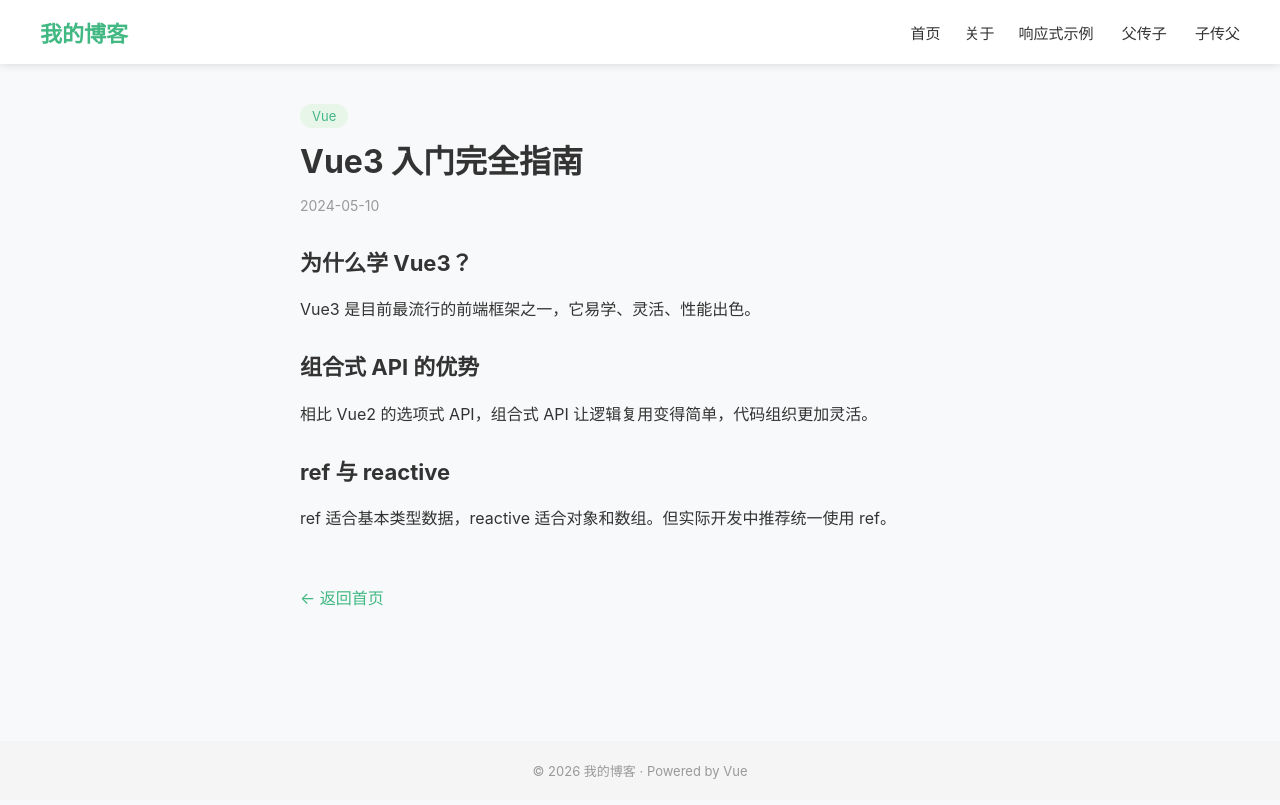
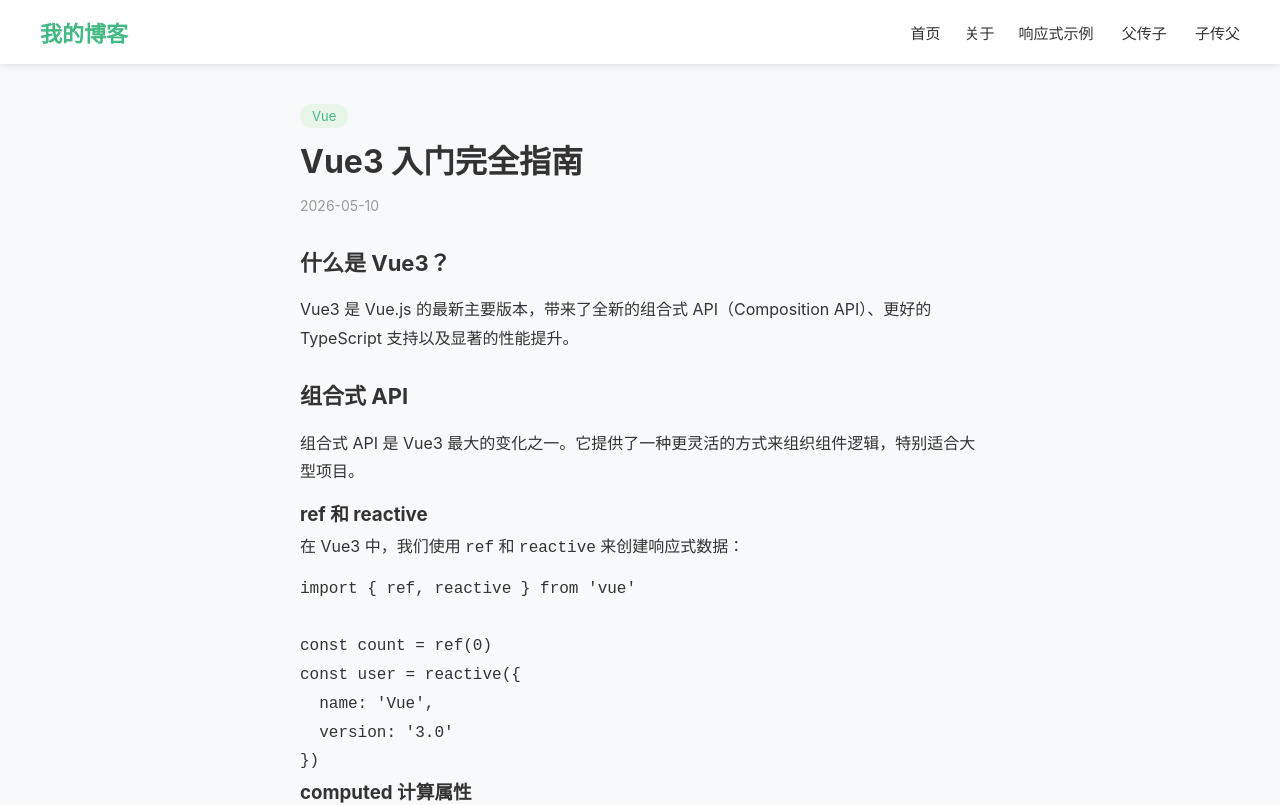
Before and after one commit to zhengleizhen/blog-app, a Vue app: page /post/1 in a window 1280 px wide. Shown: the top 805 px of the page. Built offline with nearby package versions, Linux system fonts and the light colour scheme.

Commit message:
使用 onMounted 加载fetch请求的数据

```diff
--- /dev/null
+++ b/public/posts.json
@@ -0,0 +1,45 @@
+[
+  {
+    "id": 1,
+    "title": "Vue3 入门完全指南",
+    "summary": "从零开始学习 Vue3 组合式 API，涵盖 ref、reactive、computed 等核心概念。",
+    "date": "2026-05-10",
+    "category": "Vue",
+    "cover": "/images/vue.svg",
+    "content": "\n      <h2>什么是 Vue3？</h2>\n      <p>Vue3 是 Vue.js 的最新主要版本，带来了全新的组合式 API（Composition API）、更好的 TypeScript 支持以及显著的性能提升。</p>\n      <h2>组合式 API</h2>\n      <p>组合式 API 是 Vue3 最大的变化之一。它提供了一种更灵活的方式来组织组件逻辑，特别适合大型项目。</p>\n      <h3>ref 和 reactive</h3>\n      <p>在 Vue3 中，我们使用 <code>ref</code> 和 <code>reactive</code> 来创建响应式数据：</p>\n      <pre><code>import { ref, reactive } from 'vue'\n\nconst count = ref(0)\nconst user = reactive({\n  name: 'Vue',\n  version: '3.0'\n})</code></pre>\n      <h3>computed 计算属性</h3>\n      <p>计算属性可以基于响应式依赖自动缓存和更新：</p>\n      <pre><code>const doubleCount = computed(() => count.value * 2)</code></pre>\n      <h2>总结</h2>\n      <p>Vue3 的组合式 API 让代码组织更加灵活，配合 TypeScript 可以提供更好的开发体验。建议从新项目开始尝试 Vue3！</p>\n    "
+  },
+  {
+    "id": 2,
+    "title": "JavaScript 异步编程详解",
+    "summary": "一文搞懂 Promise、async/await、事件循环与微任务队列。",
+    "date": "2026-05-08",
+    "category": "JavaScript",
+    "cover": "/images/js.svg",
+    "content": "\n      <h2>异步编程的意义</h2>\n      <p>JavaScript 是单线程的，但异步编程让我们可以非阻塞地执行任务，比如网络请求、文件读取等。</p>\n      <h2>Promise</h2>\n      <p>Promise 是异步编程的基础，它代表一个异步操作的最终完成或失败：</p>\n      <pre><code>fetch('/api/data')\n  .then(res => res.json())\n  .then(data => console.log(data))\n  .catch(err => console.error(err))</code></pre>\n      <h2>async/await</h2>\n      <p>async/await 是基于 Promise 的语法糖，让异步代码看起来像同步代码：</p>\n      <pre><code>async function getData() {\n  try {\n    const res = await fetch('/api/data')\n    const data = await res.json()\n    console.log(data)\n  } catch (err) {\n    console.error(err)\n  }\n}</code></pre>\n      <h2>事件循环</h2>\n      <p>理解事件循环是掌握异步编程的关键。JavaScript 引擎通过事件循环来处理任务队列和微任务队列。</p>\n      <h2>总结</h2>\n      <p>掌握 Promise、async/await 和事件循环，是成为高级前端开发者的必修课。</p>\n    "
+  },
+  {
+    "id": 3,
+    "title": "CSS Grid 布局实战",
+    "summary": "用 CSS Grid 轻松实现复杂的响应式布局。",
+    "date": "2026-05-05",
+    "category": "CSS",
+    "cover": "/images/css.svg",
+    "content": "\n      <h2>为什么选择 Grid？</h2>\n      <p>CSS Grid 是目前最强大的 CSS 布局方案，它允许我们在二维空间（行和列）上同时控制布局。</p>\n      <h2>基础概念</h2>\n      <p>Grid 布局由容器和子元素组成。容器通过 <code>display: grid</code> 声明为网格容器：</p>\n      <pre><code>.container {\n  display: grid;\n  grid-template-columns: repeat(3, 1fr);\n  grid-template-rows: auto;\n  gap: 20px;\n}</code></pre>\n      <h2>常用属性</h2>\n      <ul>\n    <li><code>grid-template-columns</code>：定义列</li>\n    <li><code>grid-template-rows</code>：定义行</li>\n    <li><code>gap</code>：间距</li>\n    <li><code>grid-column</code>：元素跨列</li>\n    <li><code>grid-area</code>：命名区域</li>\n  </ul>\n      <h2>实战：响应式卡片布局</h2>\n      <p>结合 <code>auto-fill</code> 和 <code>minmax</code> 可以一行代码实现响应式布局：</p>\n      <pre><code>.grid {\n  display: grid;\n  grid-template-columns: repeat(auto-fill, minmax(280px, 1fr));\n  gap: 24px;\n}</code></pre>\n      <h2>总结</h2>\n      <p>CSS Grid 让复杂布局变得简单。掌握它，你将不再需要为布局问题头疼。</p>\n    "
+  },
+  {
+    "id": 4,
+    "title": "TypeScript 高级类型体操",
+    "summary": "深入理解泛型、条件类型、映射类型等高级技巧。",
+    "date": "2026-05-03",
+    "category": "TypeScript",
+    "cover": "/images/vue.svg"
+  },
+  {
+    "id": 5,
+    "title": "Node.js 服务端开发",
+    "summary": "用 Express + MongoDB 搭建 RESTful API 服务。",
+    "date": "2026-05-01",
+    "category": "JavaScript",
+    "cover": "/images/js.svg"
+  }
+]
--- a/src/components/BlogCard.vue
+++ b/src/components/BlogCard.vue
@@ -10,8 +10,8 @@ defineProps({
 </script>
 
 <template>
-  <RouterLink :to="{ name: 'article', params: { id: id } }" class="card-link">
-    <!-- <RouterLink :to="{ name: 'post', params: { id: id } }" class="card-link"> -->
+  <!-- <RouterLink :to="{ name: 'article', params: { id: id } }" class="card-link"> -->
+    <RouterLink :to="{ name: 'post', params: { id: id } }" class="card-link">
   <div class="card">
     <img :src="cover" :alt="title" class="card-cover">
     <div class="card-content">
--- a/src/views/ArticleDetail.vue
+++ b/src/views/ArticleDetail.vue
@@ -1,107 +1,25 @@
 <script setup>
-import { ref, computed } from 'vue'
+import { ref, computed, onMounted } from 'vue'
 import { useRoute } from 'vue-router'
 
 const route = useRoute()
 
 // 文章数据（与首页保持一致，后续改为 API 加载）
-const articlesData = ref([
-  {
-    id: 1,
-    title: 'Vue3 入门完全指南',
-    date: '2026-05-10',
-    category: 'Vue',
-    cover: '/images/vue.svg',
-    content: `
-      <h2>什么是 Vue3？</h2>
-      <p>Vue3 是 Vue.js 的最新主要版本，带来了全新的组合式 API（Composition API）、更好的 TypeScript 支持以及显著的性能提升。</p>
-      <h2>组合式 API</h2>
-      <p>组合式 API 是 Vue3 最大的变化之一。它提供了一种更灵活的方式来组织组件逻辑，特别适合大型项目。</p>
-      <h3>ref 和 reactive</h3>
-      <p>在 Vue3 中，我们使用 <code>ref</code> 和 <code>reactive</code> 来创建响应式数据：</p>
-      <pre><code>import { ref, reactive } from 'vue'
+const articlesData = ref([])
 
-const count = ref(0)
-const user = reactive({
-  name: 'Vue',
-  version: '3.0'
-})</code></pre>
-      <h3>computed 计算属性</h3>
-      <p>计算属性可以基于响应式依赖自动缓存和更新：</p>
-      <pre><code>const doubleCount = computed(() => count.value * 2)</code></pre>
-      <h2>总结</h2>
-      <p>Vue3 的组合式 API 让代码组织更加灵活，配合 TypeScript 可以提供更好的开发体验。建议从新项目开始尝试 Vue3！</p>
-    `
-  },
-  {
-    id: 2,
-    title: 'JavaScript 异步编程详解',
-    date: '2026-05-08',
-    category: 'JavaScript',
-    cover: '/images/js.svg',
-    content: `
-      <h2>异步编程的意义</h2>
-      <p>JavaScript 是单线程的，但异步编程让我们可以非阻塞地执行任务，比如网络请求、文件读取等。</p>
-      <h2>Promise</h2>
-      <p>Promise 是异步编程的基础，它代表一个异步操作的最终完成或失败：</p>
-      <pre><code>fetch('/api/data')
-  .then(res => res.json())
-  .then(data => console.log(data))
-  .catch(err => console.error(err))</code></pre>
-      <h2>async/await</h2>
-      <p>async/await 是基于 Promise 的语法糖，让异步代码看起来像同步代码：</p>
-      <pre><code>async function getData() {
+async function fetchArticles() {
   try {
-    const res = await fetch('/api/data')
+    const res = await fetch('/posts.json')
     const data = await res.json()
-    console.log(data)
+    articlesData.value = data
   } catch (err) {
-    console.error(err)
+    console.error('加载文章失败：', err)
   }
-}</code></pre>
-      <h2>事件循环</h2>
-      <p>理解事件循环是掌握异步编程的关键。JavaScript 引擎通过事件循环来处理任务队列和微任务队列。</p>
-      <h2>总结</h2>
-      <p>掌握 Promise、async/await 和事件循环，是成为高级前端开发者的必修课。</p>
-    `
-  },
-  {
-    id: 3,
-    title: 'CSS Grid 布局实战',
-    date: '2026-05-05',
-    category: 'CSS',
-    cover: '/images/css.svg',
-    content: `
-      <h2>为什么选择 Grid？</h2>
-      <p>CSS Grid 是目前最强大的 CSS 布局方案，它允许我们在二维空间（行和列）上同时控制布局。</p>
-      <h2>基础概念</h2>
-      <p>Grid 布局由容器和子元素组成。容器通过 <code>display: grid</code> 声明为网格容器：</p>
-      <pre><code>.container {
-  display: grid;
-  grid-template-columns: repeat(3, 1fr);
-  grid-template-rows: auto;
-  gap: 20px;
-}</code></pre>
-      <h2>常用属性</h2>
-      <ul>
-    <li><code>grid-template-columns</code>：定义列</li>
-    <li><code>grid-template-rows</code>：定义行</li>
-    <li><code>gap</code>：间距</li>
-    <li><code>grid-column</code>：元素跨列</li>
-    <li><code>grid-area</code>：命名区域</li>
-  </ul>
-      <h2>实战：响应式卡片布局</h2>
-      <p>结合 <code>auto-fill</code> 和 <code>minmax</code> 可以一行代码实现响应式布局：</p>
-      <pre><code>.grid {
-  display: grid;
-  grid-template-columns: repeat(auto-fill, minmax(280px, 1fr));
-  gap: 24px;
-}</code></pre>
-      <h2>总结</h2>
-      <p>CSS Grid 让复杂布局变得简单。掌握它，你将不再需要为布局问题头疼。</p>
-    `
-  }
-])
+}
+
+onMounted(() => {
+  fetchArticles()
+})
 
 const article = computed(() => {
   const x1 = articlesData.value.find(a => a.id === parseInt(route.params.id))
--- a/src/views/HomeView.vue
+++ b/src/views/HomeView.vue
@@ -1,52 +1,33 @@
 <!-- 文件路径：src/views/HomeView.vue -->
 <script setup>
-import { ref, computed } from 'vue'
+import { ref, computed, onMounted } from 'vue'
 import BlogCard from '../components/BlogCard.vue'
 import CategoryFilter from '../components/CategoryFilter.vue'
 
 // 文章数据
-const articles = ref([
-  {
-    id: 1,
-    title: 'Vue3 入门完全指南',
-    summary: '从零开始学习 Vue3 组合式 API，涵盖 ref、reactive、computed 等核心概念。',
-    date: '2026-05-10',
-    category: 'Vue',
-    cover: '/images/vue.svg'
-  },
-  {
-    id: 2,
-    title: 'JavaScript 异步编程详解',
-    summary: '一文搞懂 Promise、async/await、事件循环与微任务队列。',
-    date: '2026-05-08',
-    category: 'JavaScript',
-    cover: '/images/js.svg'
-  },
-  {
-    id: 3,
-    title: 'CSS Grid 布局实战',
-    summary: '用 CSS Grid 轻松实现复杂的响应式布局。',
-    date: '2026-05-05',
-    category: 'CSS',
-    cover: '/images/css.svg'
-  },
-  {
-    id: 4,
-    title: 'TypeScript 高级类型体操',
-    summary: '深入理解泛型、条件类型、映射类型等高级技巧。',
-    date: '2026-05-03',
-    category: 'TypeScript',
-    cover: '/images/vue.svg'
-  },
-  {
-    id: 5,
-    title: 'Node.js 服务端开发',
-    summary: '用 Express + MongoDB 搭建 RESTful API 服务。',
-    date: '2026-05-01',
-    category: 'JavaScript',
-    cover: '/images/js.svg'
-  },
-])
+const articles = ref([])
+const isLoading = ref(true)     // 加载状态
+const error = ref(null)         // 错误信息
+
+async function fetchArticles() {
+  isLoading.value = true
+  error.value = null
+  try {
+    const res = await fetch('/public/posts.json')
+    //await new Promise(resolve => setTimeout(resolve, 3000)) // 模拟网络延迟
+    const data = await res.json()
+    articles.value = data
+  } catch (err) {
+    console.log('加载文章失败：', err)
+    error.value = '加载文章失败，请稍后重试'
+  } finally {
+    isLoading.value = false
+  }
+}
+
+onMounted(() =>{
+  fetchArticles();
+})
 
 // 提取所有分类（去重）
 const categories = computed(() => {
@@ -80,6 +61,20 @@ function handleCategoryChange(cat) {
       @update-category="handleCategoryChange"
     />
 
+    <!-- 加载中状态 -->
+    <p v-if="isLoading" class="status-msg">加载中，请稍候...</p>
+
+    <!-- 错误状态 -->
+    <p v-else-if="error" class="status-msg error">
+      加载失败：{{ error }}
+      <button @click="fetchArticles">重试</button>
+    </p>
+
+    <!-- 空数据状态 -->
+    <p v-else-if="articles.length === 0" class="status-msg">
+      还没有文章，敬请期待。
+    </p>
+
     <!-- 空状态 -->
     <p v-if="filteredArticles.length === 0" class="empty-tip">
       该分类下暂无文章
--- a/src/views/PostView.vue
+++ b/src/views/PostView.vue
@@ -1,6 +1,6 @@
 <!-- 文件路径：src/views/PostView.vue -->
 <script setup>
-import {ref,computed} from 'vue'
+import {ref,computed,onMounted} from 'vue'
 import { useRoute, RouterLink } from 'vue-router'
 
 // useRoute 返回当前路由对象
@@ -8,36 +8,21 @@ const route = useRoute()
 const id = route.params.id
 
 // 所有文章数据（后续章节会抽离到公共模块）
-const articles = ref([
-  {
-    id: 1,
-    title: 'Vue3 入门完全指南',
-    summary: '从零开始学习 Vue3 组合式 API',
-    category: 'Vue',
-    date: '2024-05-10',
-    content: `
-      <h2>为什么学 Vue3？</h2>
-      <p>Vue3 是目前最流行的前端框架之一，它易学、灵活、性能出色。</p>
-      <h2>组合式 API 的优势</h2>
-      <p>相比 Vue2 的选项式 API，组合式 API 让逻辑复用变得简单，代码组织更加灵活。</p>
-      <h2>ref 与 reactive</h2>
-      <p>ref 适合基本类型数据，reactive 适合对象和数组。但实际开发中推荐统一使用 ref。</p>
-    `
-  },
-  {
-    id: 2,
-    title: 'JS 异步编程详解',
-    summary: '搞懂 Promise 和 async/await',
-    category: 'JavaScript',
-    date: '2024-05-08',
-    content: `
-      <h2>什么是异步？</h2>
-      <p>JS 是单线程的，异步操作可以让主线程不阻塞，同时处理网络请求、定时器等任务。</p>
-      <h2>Promise 的核心概念</h2>
-      <p>Promise 有三种状态：pending（进行中）、fulfilled（已成功）、rejected（已失败）。</p>
-    `
+const articles = ref([])
+
+async function fetchArticles(){
+  try {
+    const res = await fetch('/posts.json')
+    const data = await res.json()
+    articles.value = data
+  }catch(err){
+    console.log('加载文章失败：', err)
   }
-])
+}
+
+onMounted(() => {
+  fetchArticles()
+})
 
 const article = computed(() => {
   const x1 = articles.value.find(a => a.id === parseInt(id))
```
